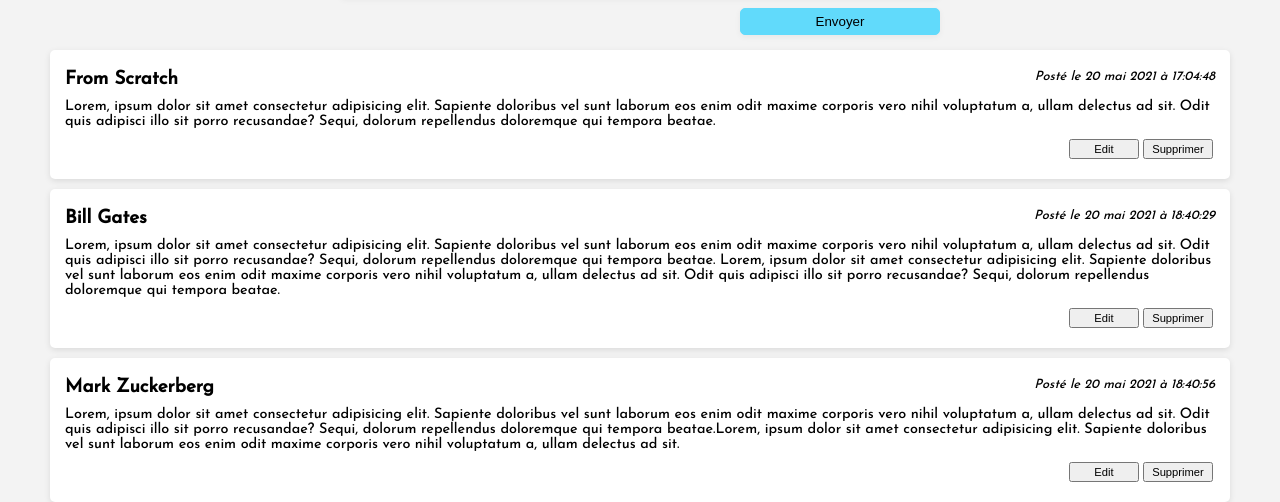
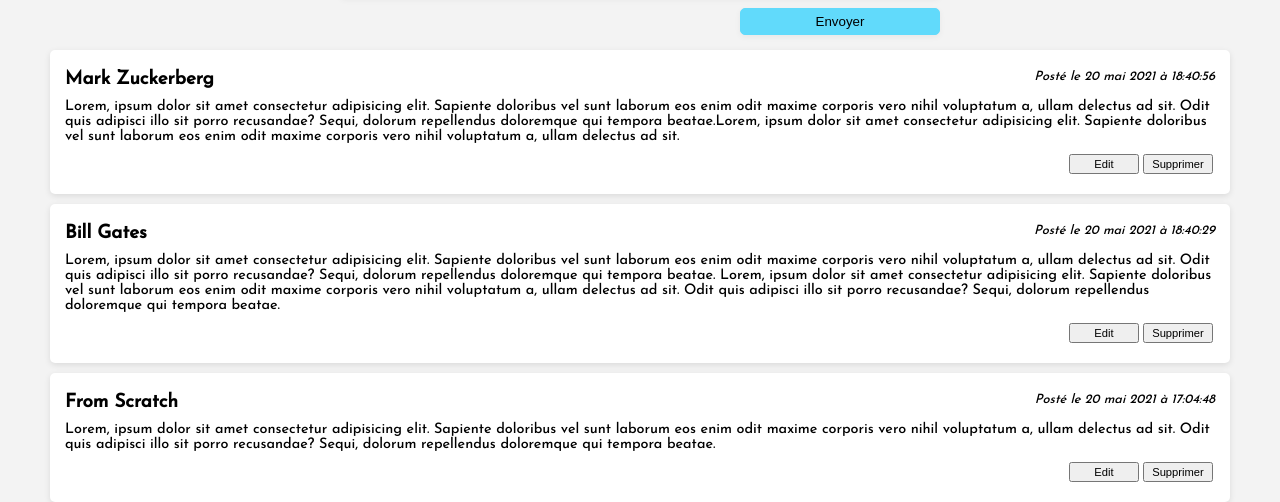
Before and after one commit to Koffi-Sk/react-countries-app-1, a React (Create React App) app: page /blog in a window 1280 px wide. Shown: the part 317-819 px from the top of the page. Built offline with nearby package versions, Linux system fonts and the light colour scheme; data requests are answered from the project's data file.

Commit message:
nvoi des informations par POST à la bd

```diff
--- a/src/components/Article.js
+++ b/src/components/Article.js
@@ -2,6 +2,7 @@
 
 const Article = ({ article }) => {
   //Sconsole.log(article);
+  //Voir documentation toLocaleDateString()
   const dateFormater = (date) => {
     let newDate = new Date(date).toLocaleDateString("fr-FR", {
       year: "numeric",
--- a/src/pages/Blog.js
+++ b/src/pages/Blog.js
@@ -6,6 +6,7 @@
 
 const Blog = () => {
   const [blogData, setBlogData] = useState([]);
+  const [author, setAuthor] = useState("");
   const [content, setContent] = useState("");
   const [error, setError] = useState(false);
 
@@ -20,6 +21,12 @@
     if (content.length < 140) {
       setError(true);
     } else {
+      axios.post("http://localhost:3001/articles", {
+        //  author: "Test", ou
+        author,
+        content,
+        date: Date.now(),
+      });
       setError(false);
     }
   };
@@ -30,7 +37,11 @@
       <h1>Blog</h1>
 
       <form onSubmit={(e) => handleSubmit(e)}>
-        <input type="text" placeholder="Nom" />
+        <input
+          type="text"
+          placeholder="Nom"
+          onChange={(e) => setAuthor(e.target.value)}
+        />
         <textarea
           style={{ border: error ? "1px solid red" : "1px solid #61dafb" }} // Style conditionnel
           placeholder="Message"
@@ -40,9 +51,11 @@
         <input type="submit" value="Envoyer" />
       </form>
       <ul>
-        {blogData.map((article) => (
-          <Article key={article.id} article={article} />
-        ))}
+        {blogData
+          .sort((a, b) => b.date - a.date)
+          .map((article) => (
+            <Article key={article.id} article={article} />
+          ))}
       </ul>
     </div>
   );
```
